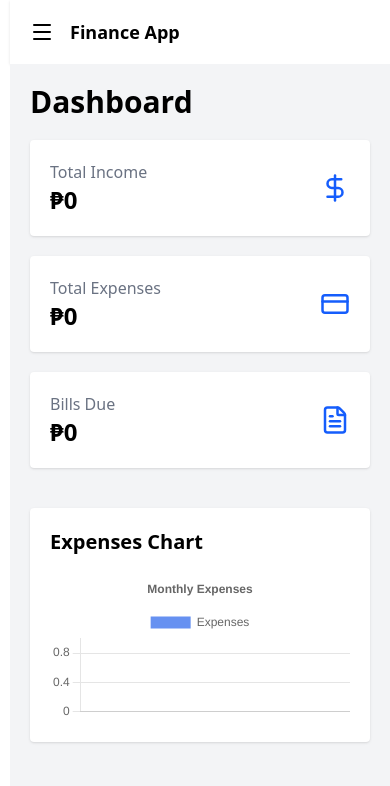
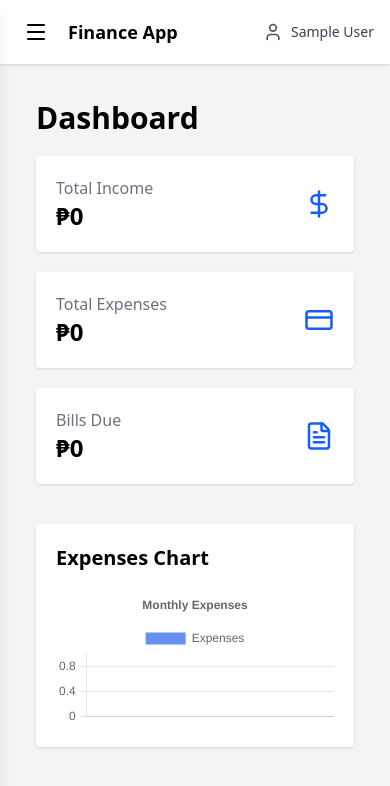
Before and after one commit to lemon-19/finance-app, a React (Vite) app: page / in a window 390 px wide. Shown: the top 786 px of the page. Built offline with nearby package versions, Linux system fonts and the light colour scheme; no server answers; the database is empty; sample sign-in values are in the browser's storage.

Commit message:
sidebar responsiveness

```diff
--- a/src/App.jsx
+++ b/src/App.jsx
@@ -1,4 +1,3 @@
-// src/App.jsx
 import { useState } from "react";
 import { BrowserRouter as Router, Routes, Route, Navigate } from "react-router-dom";
 import Sidebar from "./components/layout/Sidebar";
@@ -15,31 +14,53 @@ import { useAuth } from "./context/AuthContext";
 
 function App() {
   const { user, loading } = useAuth();
-  const [sidebarOpen, setSidebarOpen] = useState(true);
-  const toggleSidebar = () => setSidebarOpen(!sidebarOpen);
+  const [isSidebarOpen, setIsSidebarOpen] = useState(false);
 
-  if (loading) return <div className="min-h-screen flex items-center justify-center">Loading...</div>;
+  const toggleSidebar = () => {
+    setIsSidebarOpen(!isSidebarOpen);
+  };
+
+  const closeSidebar = () => {
+    setIsSidebarOpen(false);
+  };
+
+  // Extract user name from user object
+  const userName = user?.displayName || user?.email?.split("@")[0] || "";
+
+  // Show loading state
+  if (loading) {
+    return (
+      <div className="min-h-screen flex items-center justify-center bg-gray-50">
+        <div className="text-center">
+          <div className="animate-spin rounded-full h-12 w-12 border-b-2 border-blue-600 mx-auto"></div>
+          <p className="mt-4 text-gray-600">Loading...</p>
+        </div>
+      </div>
+    );
+  }
 
   return (
     <Router>
       {!user ? (
+        // Unauthenticated Routes
         <Routes>
           <Route path="/login" element={<Login />} />
           <Route path="/register" element={<Register />} />
           <Route path="*" element={<Navigate to="/login" />} />
         </Routes>
       ) : (
-        <div className="flex min-h-screen">
+        // Authenticated Layout
+        <div className="flex h-screen overflow-hidden bg-gray-50">
           {/* Sidebar */}
-          <aside className={`bg-white shadow-lg transition-all duration-300 ${sidebarOpen ? "w-64" : "w-0"} overflow-hidden`}>
-            <Sidebar />
-          </aside>
+          <Sidebar isOpen={isSidebarOpen} onClose={closeSidebar} />
 
-          {/* Main content */}
-          <div className="flex-1 flex flex-col">
-            <Navbar toggleSidebar={toggleSidebar} userName={user?.displayName} />
+          {/* Main Content Area */}
+          <div className="flex-1 flex flex-col overflow-hidden">
+            {/* Navbar */}
+            <Navbar toggleSidebar={toggleSidebar} userName={userName} />
 
-            <main className="flex-1 overflow-y-auto bg-gray-100">
+            {/* Page Content */}
+            <main className="flex-1 overflow-y-auto bg-gray-100 p-4 md:p-6 lg:p-8">
               <Routes>
                 <Route path="/" element={<Dashboard />} />
                 <Route path="/expenses" element={<Expenses />} />
@@ -51,7 +72,6 @@ function App() {
               </Routes>
             </main>
           </div>
-
         </div>
       )}
     </Router>
--- a/src/components/layout/Navbar.jsx
+++ b/src/components/layout/Navbar.jsx
@@ -1,19 +1,30 @@
-import { Menu } from "lucide-react";
+import { Menu, User } from "lucide-react";
 
 export default function Navbar({ toggleSidebar, userName }) {
   return (
-    <nav className="h-16 bg-white shadow flex items-center justify-between px-5 md:px-10">
-      <div className="flex items-center gap-4">
-        <button className="md:hidden" onClick={toggleSidebar}>
+    <nav className="h-16 bg-white shadow flex items-center justify-between px-4 md:px-10 sticky top-0 z-30">
+      <div className="flex items-center gap-3">
+        <button
+          className="md:hidden p-2 hover:bg-gray-100 rounded-lg transition-colors"
+          onClick={toggleSidebar}
+          aria-label="Toggle menu"
+        >
           <Menu size={24} />
         </button>
-        <span className="font-bold text-lg">Finance App</span>
+        <span className="font-bold text-lg md:text-xl">Finance App</span>
       </div>
-      <div className="flex items-center gap-4">
-        {/* Show user name if available */}
-        <span className="hidden md:block">
-          {userName ? `Hello, ${userName}` : "Hello, User"}
-        </span>
+
+      <div className="flex items-center gap-3">
+        {/* User icon for mobile, full greeting for desktop */}
+        <div className="flex items-center gap-2">
+          <User size={20} className="text-gray-600 md:hidden" />
+          <span className="hidden md:block text-gray-700">
+            {userName ? `Hello, ${userName}` : "Hello, User"}
+          </span>
+          <span className="md:hidden text-sm text-gray-700 max-w-[120px] truncate">
+            {userName || "User"}
+          </span>
+        </div>
       </div>
     </nav>
   );
--- a/src/components/layout/Sidebar.jsx
+++ b/src/components/layout/Sidebar.jsx
@@ -1,11 +1,11 @@
 import { NavLink, useNavigate } from "react-router-dom";
-import { Home, CreditCard, DollarSign, FileText, Settings, LogOut } from "lucide-react";
-import { useAuth } from "../../context/AuthContext"; // adjust path if needed
+import { Home, CreditCard, DollarSign, FileText, Settings, LogOut, X } from "lucide-react";
+import { useAuth } from "../../context/AuthContext";
 import { auth } from "../../firebase";
 import { signOut } from "firebase/auth";
 
-export default function Sidebar() {
-  const { setUser } = useAuth(); // AuthContext setter
+export default function Sidebar({ isOpen, onClose }) {
+  const { setUser } = useAuth();
   const navigate = useNavigate();
 
   const links = [
@@ -18,26 +18,59 @@ export default function Sidebar() {
 
   const handleLogout = async () => {
     try {
-      await signOut(auth); // Firebase sign out
-      setUser(null);       // Update AuthContext
-      navigate("/login");  // Redirect to login page
+      await signOut(auth);
+      setUser(null);
+      navigate("/login");
     } catch (error) {
       console.error("Logout error:", error);
       alert("Failed to logout. Try again.");
     }
   };
 
+  const handleLinkClick = () => {
+    // Close sidebar on mobile when a link is clicked
+    if (onClose) onClose();
+  };
+
   return (
-    <div className="w-64 bg-white shadow-lg h-screen p-5 hidden md:block">
-      <h2 className="text-2xl font-bold mb-8">Finance App</h2>
+    <>
+      {/* Overlay for mobile */}
+      {isOpen && (
+        <div
+          className="fixed inset-0 bg-black bg-opacity-50 z-40 md:hidden"
+          onClick={onClose}
+        />
+      )}
+
+      {/* Sidebar */}
+      <div
+        className={`fixed md:static inset-y-0 left-0 w-64 bg-white shadow-lg h-screen p-5 z-50 transform transition-transform duration-300 ease-in-out ${
+          isOpen ? "translate-x-0" : "-translate-x-full md:translate-x-0"
+        }`}
+      >
+        {/* Header with close button for mobile */}
+        <div className="flex items-center justify-between mb-8">
+          <h2 className="text-2xl font-bold">Finance App</h2>
+          <button
+            onClick={onClose}
+            className="md:hidden text-gray-600 hover:text-gray-800"
+          >
+            <X size={24} />
+          </button>
+        </div>
+
+        {/* Navigation Links */}
         <ul>
           {links.map((link) => (
             <li key={link.name} className="mb-4">
               <NavLink
                 to={link.path}
+                onClick={handleLinkClick}
                 className={({ isActive }) =>
-                `flex items-center gap-3 p-2 rounded hover:bg-blue-100 ${
-                  isActive ? "bg-blue-200 font-semibold text-blue-700" : "text-gray-700"
+                  `flex items-center gap-3 p-3 rounded-lg hover:bg-blue-100 transition-colors ${
+                    isActive
+                      ? "bg-blue-200 font-semibold text-blue-700"
+                      : "text-gray-700"
                   }`
                 }
               >
@@ -47,12 +80,15 @@ export default function Sidebar() {
             </li>
           ))}
         </ul>
+
+        {/* Logout Button */}
         <button
           onClick={handleLogout}
-        className="flex items-center gap-2 mt-10 text-red-600 hover:text-red-800"
+          className="flex items-center gap-3 mt-10 p-3 w-full text-red-600 hover:bg-red-50 rounded-lg transition-colors"
         >
           <LogOut size={20} /> Logout
         </button>
       </div>
+    </>
   );
 }
```
Also changed, not shown: 1 other file (tests, documents, lock files or other folders). Lines whose indentation alone changed are shown as unchanged.
